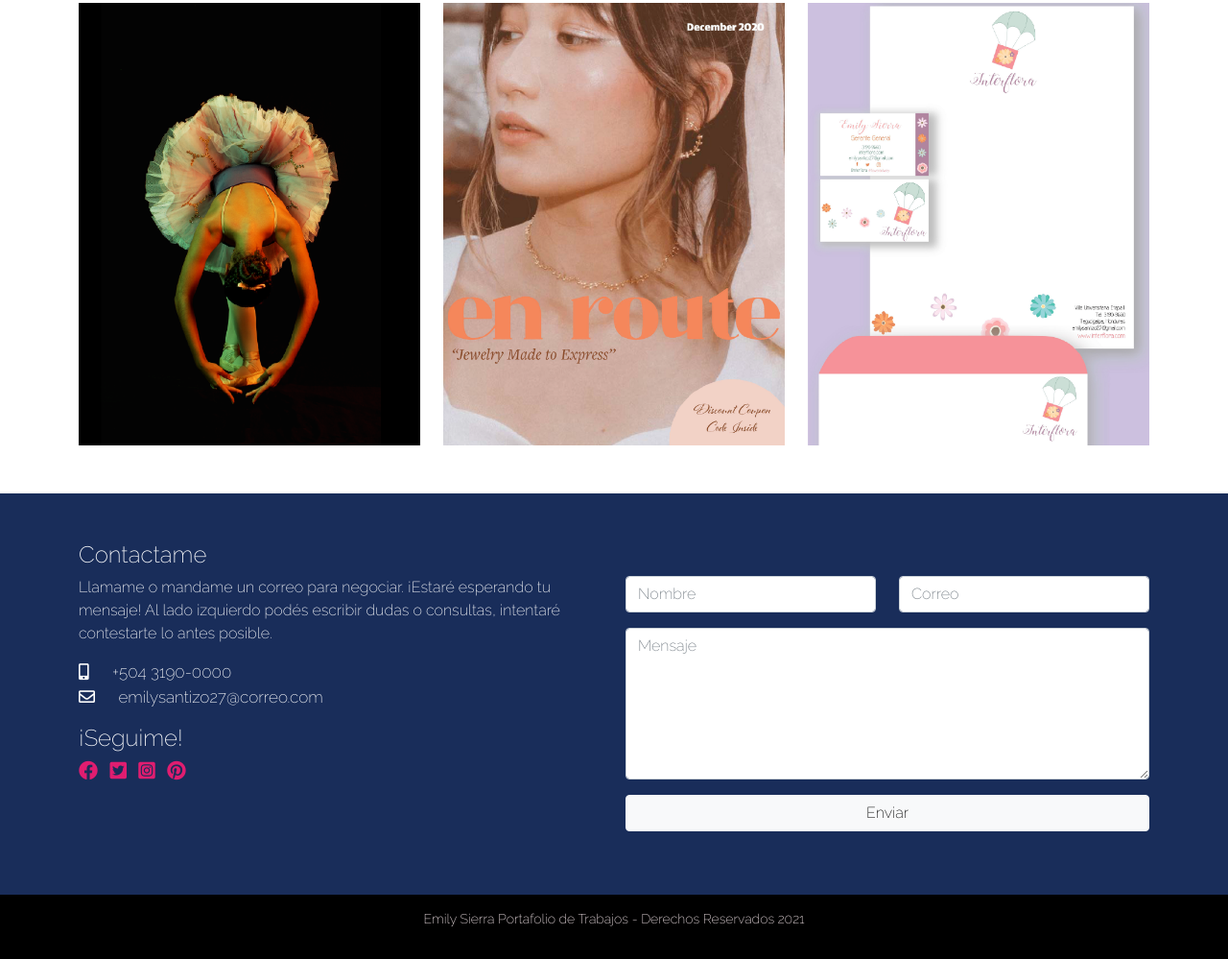
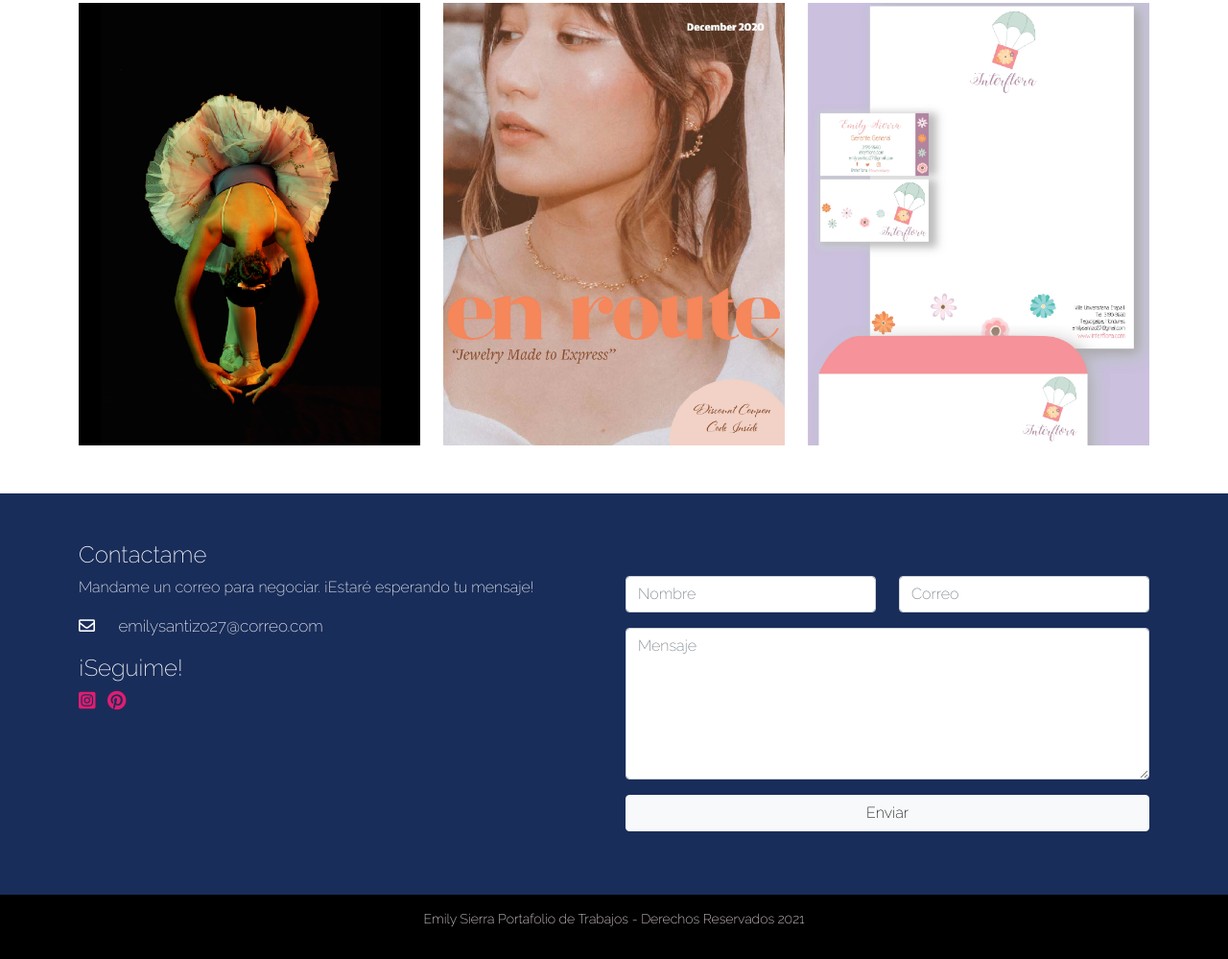
Before and after one commit to emilysantizo27/portafolioemilysierra, a plain HTML site: page index.html in a window 1280 px wide. Shown: the part 1226-2225 px from the top of the page at 96% size. Drawn offline with nearby package versions, Linux system fonts and the light colour scheme; a web font is replaced by a local one.

Commit message:
Add files via upload

```diff
--- a/index.html
+++ b/index.html
@@ -64,7 +64,7 @@
       <div class="carousel-caption d-none d-md-block">
 
 		  	<h4>Emily S.S.</h4>
-        	<p>Mi nombre es <b>Emily</b>, soy estudiante de Comunicación Audiovisual y publicitaria y actualmente estoy curzando mi ultimo año. Tengo 22 años y me encanta lo que tiene que ver con creación de cosas artísticas como fotografías, logotipos, diseño gráfico, escribir guiones, en general lo que tenga que ver con detrás de cámaras.</p>
+        	<p>Mi nombre es <b>Emily</b>, soy estudiante de Comunicación Audiovisual y Publicitaria y actualmente estoy curzando mi ultimo año de carrera. Tengo 22 años y me encanta lo que tiene que ver con creación de cosas artísticas como fotografías, logotipos, diseño gráfico, escribir guiones, en general lo que tenga que ver con detrás de cámaras.</p>
 
       </div>
     </div>
@@ -74,7 +74,7 @@
       <div class="carousel-caption d-none d-md-block">
 
 		  <h4>Un poco sobre mí</h4>
-        	<p>Me encanta ver películas y series, especialmente  de Disney, me gusta pasear, conocer y probar cosas nuevas. Paso la mayor parte de mi tiempo viendo videos de Youtube, de cualquier tema, especialmente de moda. La otra parte del tiempo me gusta jugar videojuegos. Por lo general soy una chava tranquila y disfruto mucho el mi tiempo a solas, pero tambien me gusta estar rodeada de las personas que me aman. Muchas veces sacó mi inspiración haciendo las cosas que me gustan.</p>
+        	<p>Me encanta ver películas y series, especialmente  de Disney, me gusta pasear, conocer y probar cosas nuevas. Paso la mayor parte de mi tiempo viendo videos de Youtube, de cualquier tema, especialmente de moda. La otra parte de mí tiempo me gusta jugar videojuegos. Por lo general soy una chava tranquila y disfruto mucho mi tiempo a solas, pero tambien me gusta estar rodeada de las personas que me aman. Muchas veces saco mi inspiración haciendo las cosas que me gustan.</p>
 
 
       </div>
@@ -84,7 +84,7 @@
       <img src="img/carousel3.png" class="d-block w-100" alt="">
       <div class="carousel-caption d-none d-md-block">
 
-		  	 <h4>Como trabajo</h4>
+		  	 <h4>¿Cómo trabajo?</h4>
         	<p>En lo personal me considero una persona amigable, confiable, leal y comprometida, me gusta realizar mis trabajos con motivacion y optimismo. A lo largo de mi vida he aprendido lo importante que es la determinación y la actitud al momento de realizar los trabajos y es algo que me gusta reflejar en mis proyectos. </p>
 
       </div>
@@ -193,20 +193,18 @@
         <div class="row">
 				<article class="col-md-6 col-sm-6 col-12">
 
-					<p>Llamame o mandame un correo para negociar. ¡Estaré esperando tu mensaje! Al lado izquierdo podés escribir dudas o consultas, intentaré contestarte lo antes posible.</p>
+					<p>Mandame un correo para negociar. ¡Estaré esperando tu mensaje!</p>
 
 					<ul class="list-unstyled list-contact">
-						<li><i class="fas fa-mobile-alt"></i> +504 3190-0000</li>
+
 						<li><i class="far fa-envelope"></i> emilysantizo27@correo.com</li>
 					</ul>
 
 					<h4>¡Seguime!</h4>
 
 					<ul class="list-unstyled list-inline list-social">
-						<li class="list-inline-item"><a href="#"><i class="fab fa-facebook"></i></a></li>
-						<li class="list-inline-item"><a href="#"><i class="fab fa-twitter-square"></i></a></li>
-						<li class="list-inline-item"><a href="#"><i class="fab fa-instagram-square"></i></a></li>
-						<li class="list-inline-item"><a href="#"><i class="fab fa-pinterest"></i></a></li>
+						<li class="list-inline-item"><a href="https://www.instagram.com/emilysantizo27/"><i class="fab fa-instagram-square"></i></a></li>
+						<li class="list-inline-item"><a href="https://www.pinterest.com/egss27/"><i class="fab fa-pinterest"></i></a></li>
 					</ul>
 
 				</article>
```
